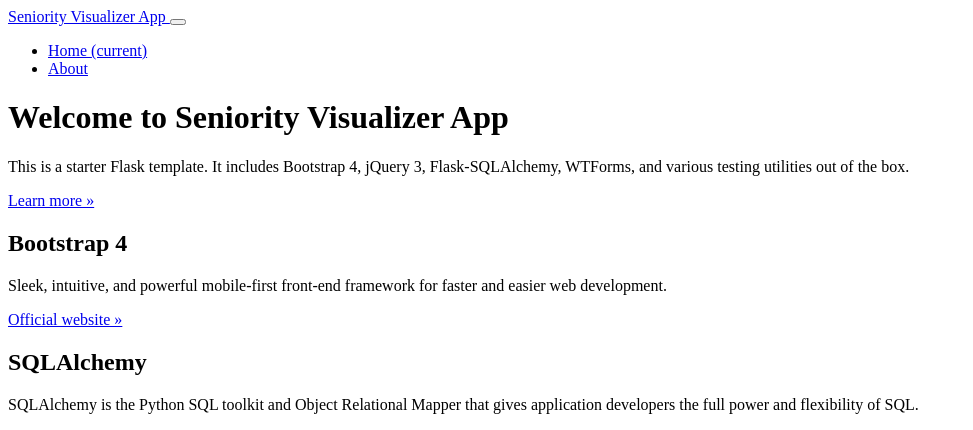
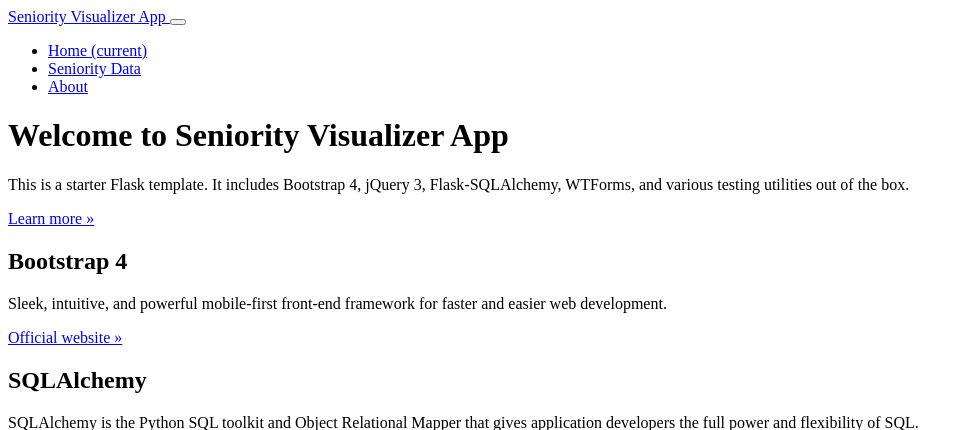
Before and after one commit to AirbusDriver/SeniorityVisualizer, a Flask app: template seniority_visualizer_app/templates/public/home.html in a window 1280 px wide. Shown: the top 430 px of the page, without its empty margins (0-973 px from the left). Run offline with Flask 2, Linux system fonts and the light colour scheme; the template is opened without the code that fills it, so the values that code supplies are empty; data comes from the database, SQL or seed files in the repository; parts of the project's set-up code (start-up, migrations or seed data) failed here and were passed over.

Commit message:
Add active state to navbar

```diff
--- a/seniority_visualizer_app/templates/nav.html
+++ b/seniority_visualizer_app/templates/nav.html
@@ -8,11 +8,14 @@
         <span class="navbar-toggler-icon"></span>
     </button>
     <div class="collapse navbar-collapse" id="navbarSupportedContent">
-        <ul class="navbar-nav mr-auto">
-            <li class="nav-item active">
+        <ul id="nav-items" class="navbar-nav mr-auto">
+            <li class="nav-item">
                 <a class="nav-link" href="{{ url_for('public.home') }}">Home
                     <span class="sr-only">(current)</span>
                 </a>
+            </li>
+            <li class="nav-item">
+                <a href="{{ url_for('seniority.current_status') }}" class="nav-link">Seniority Data</a>
             </li>
             <li class="nav-item">
                 <a class="nav-link" href="{{ url_for('public.about') }}">About</a>
@@ -55,3 +58,15 @@
         {% endif %}
     </div><!-- /.navbar-collapse -->
 </nav>
+
+<script>
+    window.onload = (e) => {
+    const currentURL = window.location.href;
+    const navLinks = Array.from(document.getElementsByClassName('nav-link'));
+
+    const hits = navLinks.filter((l) => currentURL.indexOf(l.href) !== -1);
+
+    hits.sort((e) => e.href.length)[0].classList.add("active");
+    }
+
+</script>
```
